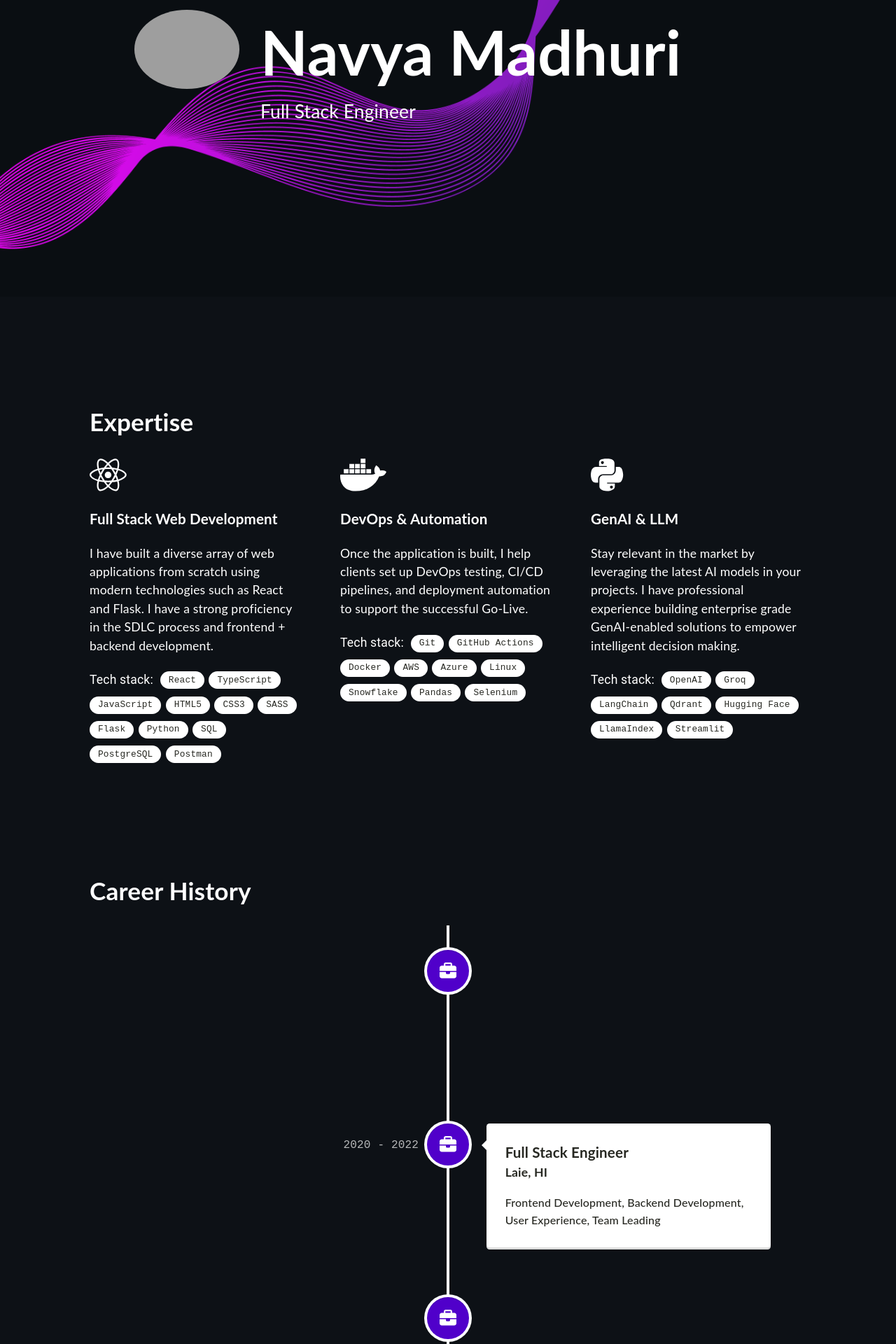
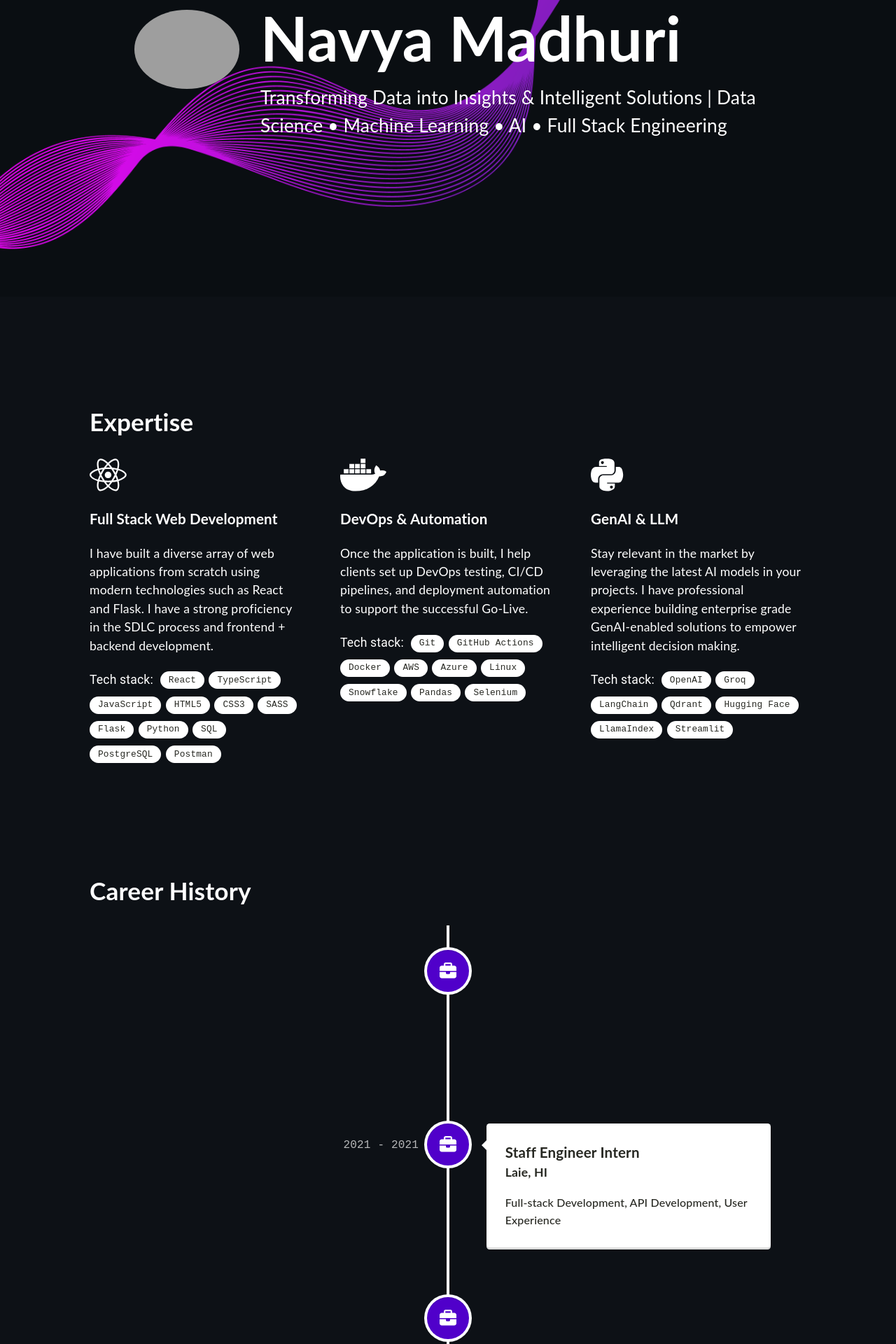
Before and after one commit to NAVYAMADHURI-BAGIREDDY/react-portfolio-template, a React (Create React App) app: page / in a window 1280 px wide. Shown: the part 340-2260 px from the top of the page at 70% size. Built offline with nearby package versions, Linux system fonts and the light colour scheme; grey boxes are pictures that could not be loaded.

Commit message:
contact update

```diff
--- a/src/components/Contact.tsx
+++ b/src/components/Contact.tsx
@@ -34,7 +34,7 @@ function Contact() {
             variant="outlined"
             color="secondary"
             startIcon={<EmailIcon />}
-            href="mailto:bagireddynavyamadhuri@gmail.com"
+            href="mailto:bnavyama@cougarnet.uh.edu"
           >
             Email Me
           </Button>
--- a/src/components/Main.tsx
+++ b/src/components/Main.tsx
@@ -20,7 +20,7 @@ function Main() {
             <a href="https://www.linkedin.com/in/navyamadhuri/" target="_blank" rel="noreferrer"><LinkedInIcon/></a>
           </div>
           <h1>Navya Madhuri</h1>
-          <p>Full Stack Engineer</p>
+          <p>Transforming Data into Insights & Intelligent Solutions | Data Science • Machine Learning • AI • Full Stack Engineering</p>
 
           <div className="mobile_social_icons">
             <a href="https://github.com/NAVYAMADHURI-BAGIREDDY" target="_blank" rel="noreferrer"><GitHubIcon/></a>
--- a/src/components/Timeline.tsx
+++ b/src/components/Timeline.tsx
@@ -16,7 +16,7 @@ function Timeline() {
             className="vertical-timeline-element--work"
             contentStyle={{ background: 'white', color: 'rgb(39, 40, 34)' }}
             contentArrowStyle={{ borderRight: '7px solid  white' }}
-            date="2022 - present"
+            date=" Jan 2024- present"
             iconStyle={{ background: '#5000ca', color: 'rgb(39, 40, 34)' }}
             icon={<FontAwesomeIcon icon={faBriefcase} />}
           >
@@ -26,18 +26,7 @@ function Timeline() {
               Full-stack Web Development, GenAI/LLM, Project Management, Business Development
             </p>
           </VerticalTimelineElement>
-          <VerticalTimelineElement
-            className="vertical-timeline-element--work"
-            date="2020 - 2022"
-            iconStyle={{ background: '#5000ca', color: 'rgb(39, 40, 34)' }}
-            icon={<FontAwesomeIcon icon={faBriefcase} />}
-          >
-            <h3 className="vertical-timeline-element-title">Full Stack Engineer</h3>
-            <h4 className="vertical-timeline-element-subtitle">Laie, HI</h4>
-            <p>
-              Frontend Development, Backend Development, User Experience, Team Leading
-            </p>
-          </VerticalTimelineElement>
+
           <VerticalTimelineElement
             className="vertical-timeline-element--work"
             date="2021 - 2021"
```
